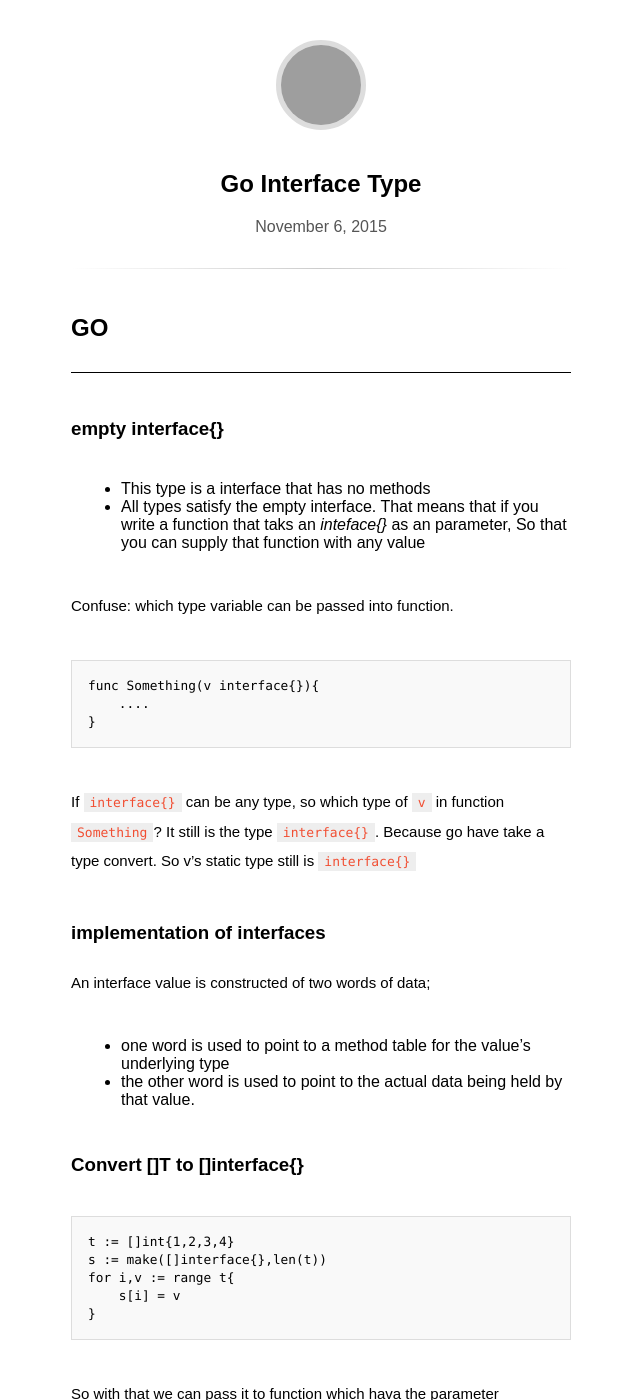
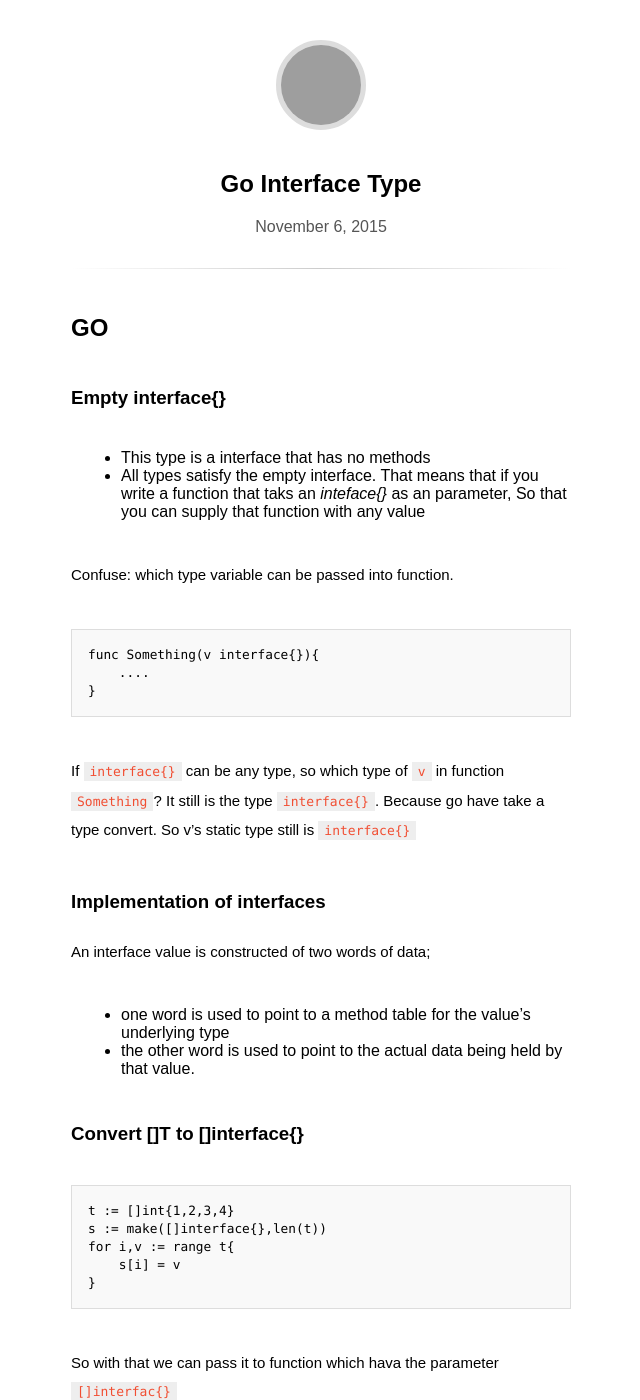
Before and after one commit to JesseEisen/DailyKeep, a Jekyll site: the page built from _posts/2015-11-06-go.md, in a window 1280 px wide and 1400 px high. Shown: the whole window, without its empty margins (319-959 px from the left). Built offline with Jekyll 4.4.1, drawn with Linux system fonts in a browser that asks for light colours; some web fonts are replaced; grey boxes are pictures that could not be loaded.

Commit message:
fix some format error

```diff
--- a/_posts/2015-11-06-go.md
+++ b/_posts/2015-11-06-go.md
@@ -4,8 +4,8 @@
 ---
 
 ## GO
----
-### empty interface{}
+
+### Empty interface{}
 
 + This type is a interface that has no methods
 + All types satisfy the empty interface. That means that if you write a function that taks an *inteface{}* as an parameter, So that you can supply that function with any value
@@ -18,7 +18,7 @@
 
 If `interface{}` can be any type, so which type of `v` in function `Something`? It still is the type `interface{}`. Because go have take a type convert. So v's static type still is `interface{}`
 
-### implementation of interfaces
+### Implementation of interfaces
 
 An interface value is constructed of two words of data;
 
@@ -35,16 +35,14 @@
 
 So with that we can pass it to function which hava the parameter  `[]interfac{}`
 
-
-
-### go lex
+### Go lex
 [lex.go source code](https://golang.org/src/text/template/parse/lex.go)
 
 
 ## Links
----
-[Go interface implementation](http://research.swtch.com/interfaces)
-[Go frequently A&Q](https://golang.org/doc/faq)
-[Full introducntion of interface with example](http://go-book.appspot.com/interfaces.html)
+
++ [Go interface implementation](http://research.swtch.com/interfaces)
++ [Go frequently A&Q](https://golang.org/doc/faq)
++ [Full introducntion of interface with example](http://go-book.appspot.com/interfaces.html)
 
 > c'est la vie, not everything is perfect.
```
